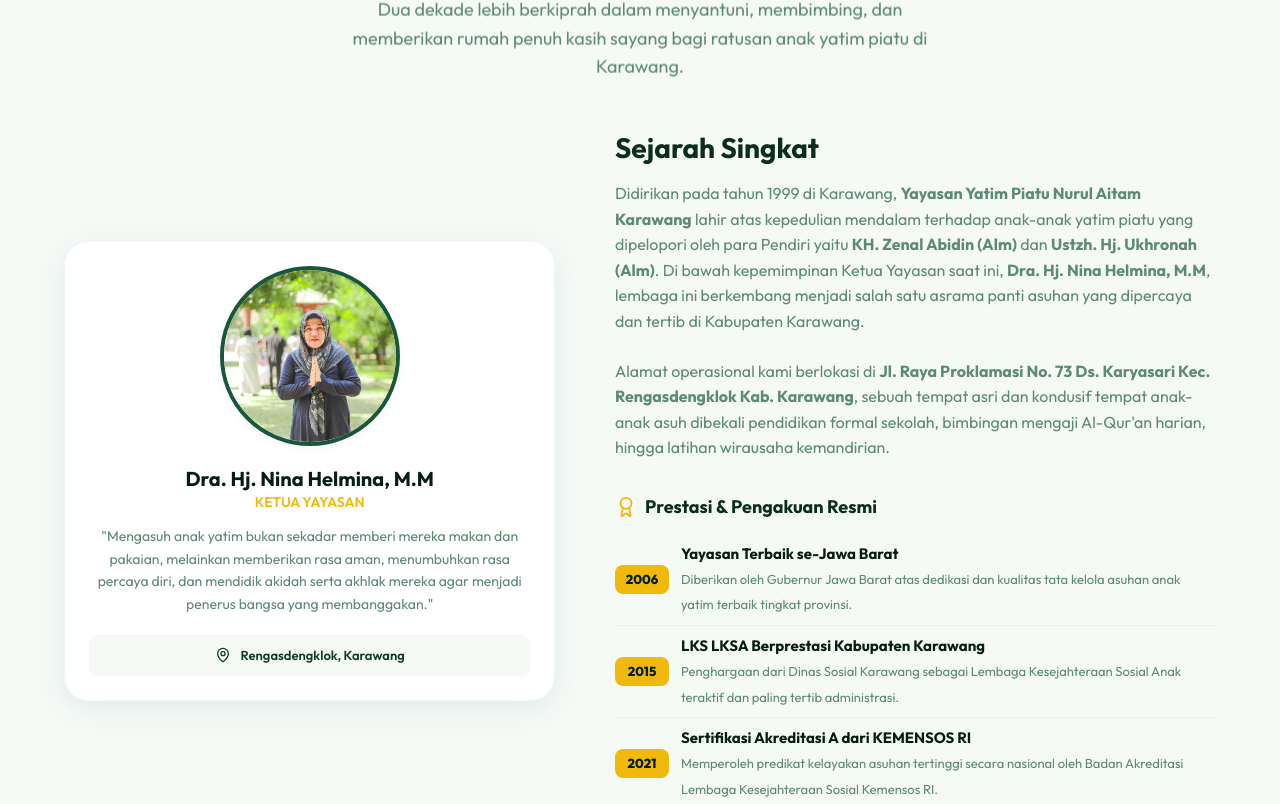
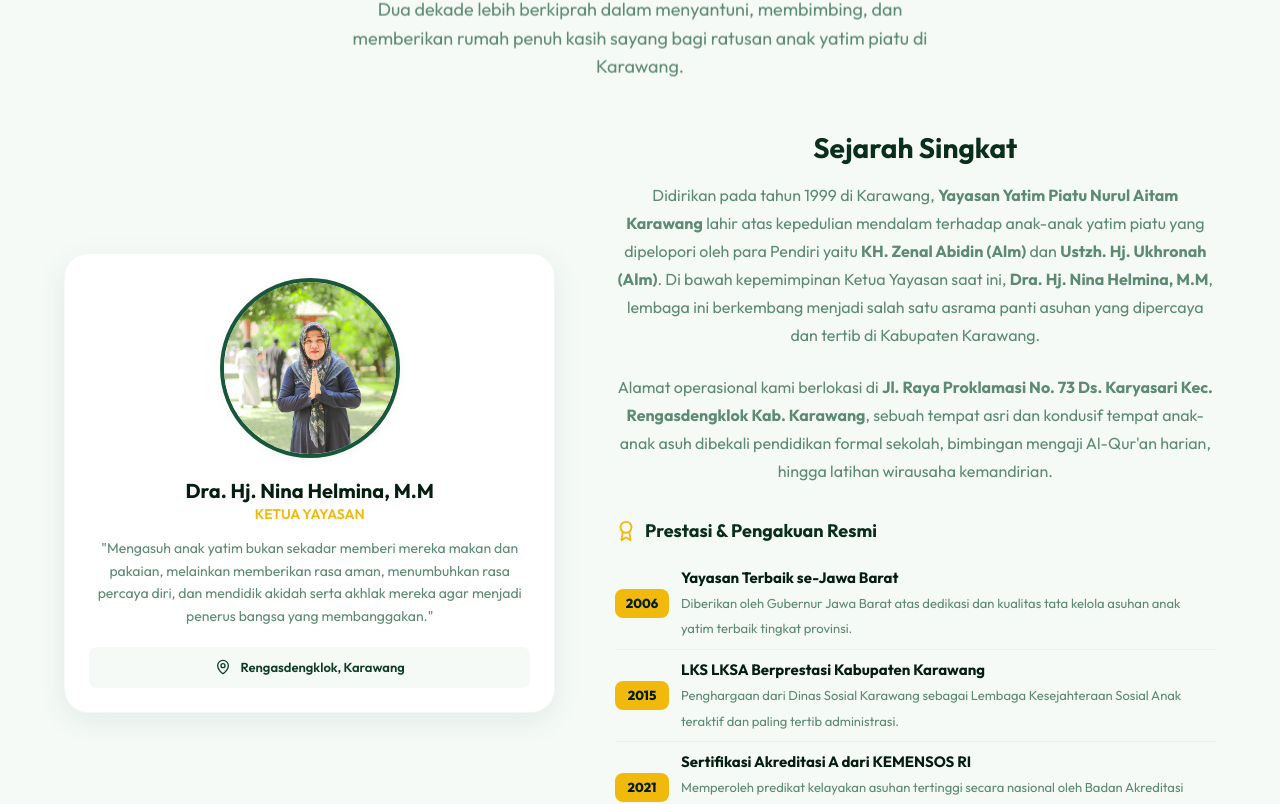
Before and after one commit to enjangjahrudin/nurulaitam, a React (Vite) app: page / in a window 1280 px wide. Shown: the part 918-1722 px from the top of the page. Built offline with nearby package versions, Linux system fonts and the light colour scheme; no server answers; a web font is replaced by a local one.

Commit message:
style: ubah perataan teks Sejarah Singkat dan deskripsi menjadi rata tengah (center)

```diff
--- a/src/App.css
+++ b/src/App.css
@@ -438,12 +438,15 @@ img {
   font-size: 28px;
   color: var(--color-emerald-900);
   margin-bottom: 16px;
+  text-align: center;
 }
 
 .about-desc {
   font-size: 16px;
   color: var(--text-muted);
   margin-bottom: 24px;
+  line-height: 1.75;
+  text-align: center;
 }
 
 .prestasi-title {
--- a/src/components/About.jsx
+++ b/src/components/About.jsx
@@ -93,15 +93,17 @@ export default function About() {
 
           {/* Sisi Kanan: Deskripsi Sejarah & Prestasi */}
           <ScrollReveal delay={300}>
-            <div className="about-text" style={{ textAlign: 'left' }}>
-              <h3>Sejarah Singkat</h3>
-              <p className="about-desc">
-                Didirikan pada tahun {info.foundedYear} di Karawang, <strong>{info.name}</strong> lahir atas kepedulian mendalam terhadap anak-anak yatim piatu yang dipelopori oleh para Pendiri yaitu <strong>KH. Zenal Abidin (Alm)</strong> dan <strong>Ustzh. Hj. Ukhronah (Alm)</strong>.
-                Di bawah kepemimpinan Ketua Yayasan saat ini, <strong>{info.chairman}</strong>, lembaga ini berkembang menjadi salah satu asrama panti asuhan yang dipercaya dan tertib di Kabupaten Karawang.
-              </p>
-              <p className="about-desc" style={{ marginBottom: '32px' }}>
-                Alamat operasional kami berlokasi di <strong>{info.address}</strong>, sebuah tempat asri dan kondusif tempat anak-anak asuh dibekali pendidikan formal sekolah, bimbingan mengaji Al-Qur'an harian, hingga latihan wirausaha kemandirian.
-              </p>
+            <div className="about-text">
+              <div className="about-history" style={{ textAlign: 'center' }}>
+                <h3 style={{ textAlign: 'center' }}>Sejarah Singkat</h3>
+                <p className="about-desc" style={{ textAlign: 'center', lineHeight: '1.75' }}>
+                  Didirikan pada tahun {info.foundedYear} di Karawang, <strong>{info.name}</strong> lahir atas kepedulian mendalam terhadap anak-anak yatim piatu yang dipelopori oleh para Pendiri yaitu <strong>KH. Zenal Abidin (Alm)</strong> dan <strong>Ustzh. Hj. Ukhronah (Alm)</strong>.
+                  Di bawah kepemimpinan Ketua Yayasan saat ini, <strong>{info.chairman}</strong>, lembaga ini berkembang menjadi salah satu asrama panti asuhan yang dipercaya dan tertib di Kabupaten Karawang.
+                </p>
+                <p className="about-desc" style={{ textAlign: 'center', lineHeight: '1.75', marginBottom: '32px' }}>
+                  Alamat operasional kami berlokasi di <strong>{info.address}</strong>, sebuah tempat asri dan kondusif tempat anak-anak asuh dibekali pendidikan formal sekolah, bimbingan mengaji Al-Qur'an harian, hingga latihan wirausaha kemandirian.
+                </p>
+              </div>
 
               {/* List Prestasi */}
               <div className="prestasi-title">
```
